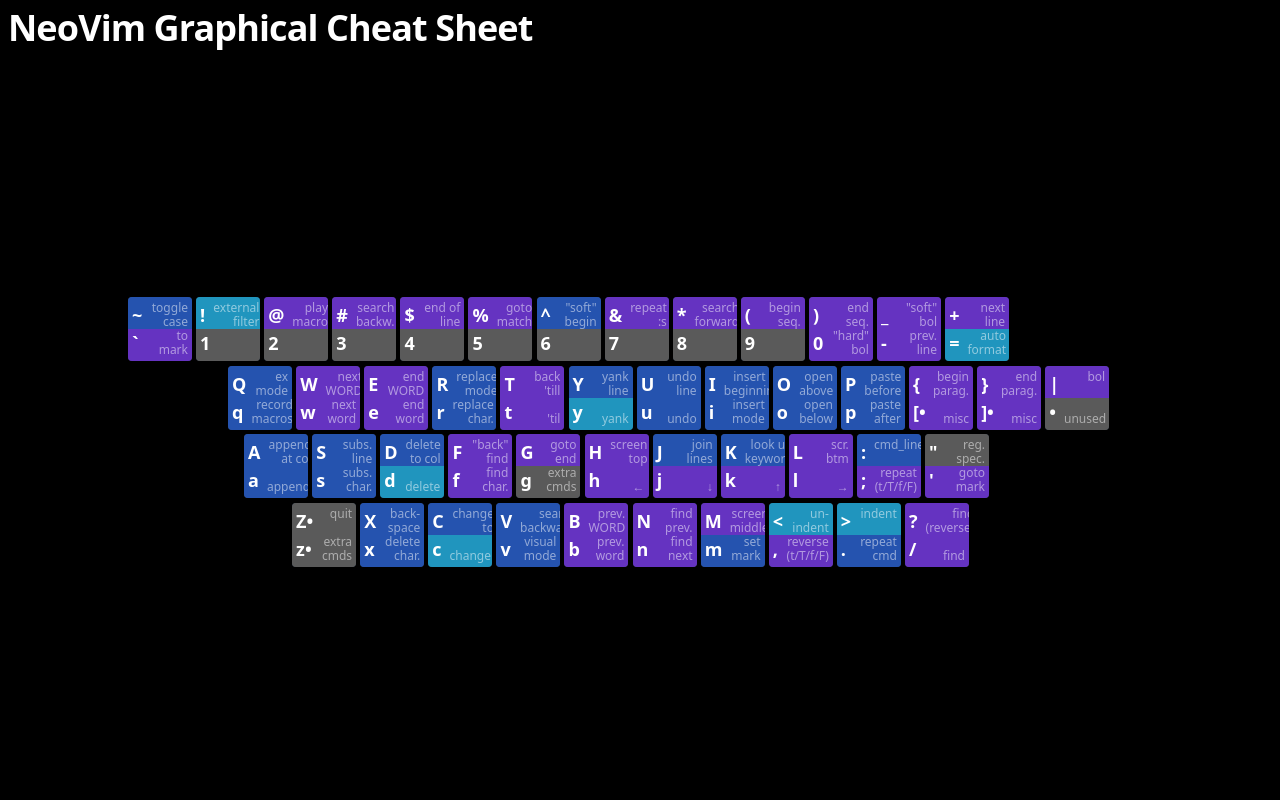
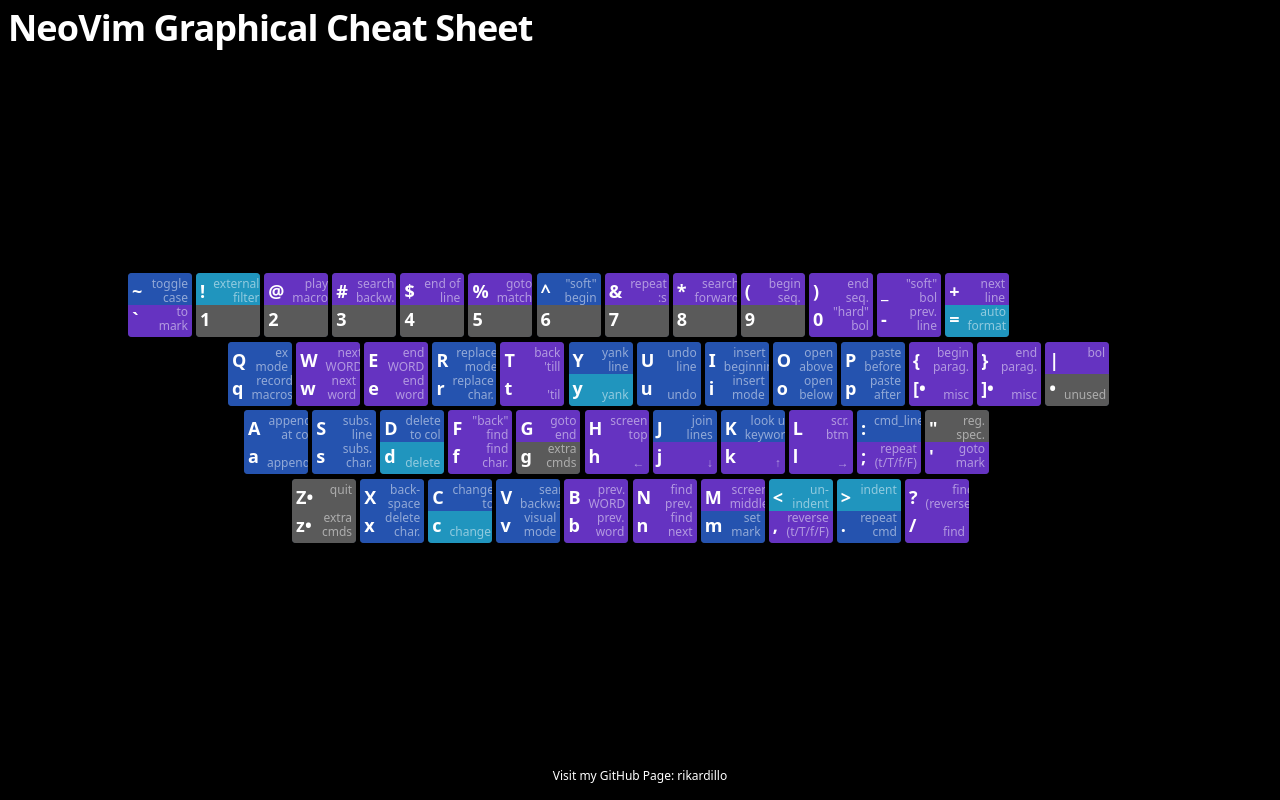
Before and after one commit to rikardillo/nvim-cheatsheet, a Next.js app: page / in a window 1280 px wide. Built offline with nearby package versions, Linux system fonts and the light colour scheme.

Commit message:
Added footer

```diff
--- a/app/layout.tsx
+++ b/app/layout.tsx
@@ -1,5 +1,6 @@
 import type { Metadata } from "next";
 import "./globals.css";
+import Footer from "@/layout/Footer/Footer";
 
 export const metadata: Metadata = {
   title: "Create Next App",
@@ -13,8 +14,9 @@
 }>) {
   return (
     <html lang="en">
-      <body className={`bg-black text-white min-h-dvh flex flex-col`}>
+      <body className={`flex min-h-dvh flex-col bg-black text-white`}>
         {children}
+        <Footer />
       </body>
     </html>
   );
--- /dev/null
+++ b/layout/Footer/Footer.tsx
@@ -0,0 +1,10 @@
+import Link from "next/link";
+
+export default function Footer() {
+  return (
+    <footer className="w-full p-4 text-center text-xs">
+      Visit my GitHub Page:{" "}
+      <Link href={"https://github.com/rikardillo"}>rikardillo</Link>
+    </footer>
+  );
+}
```
